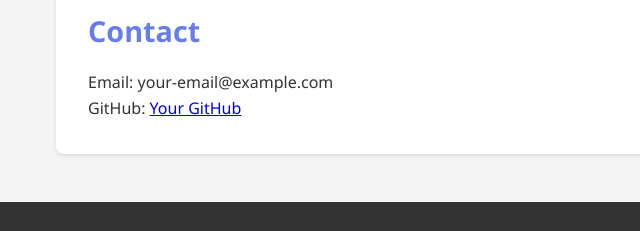
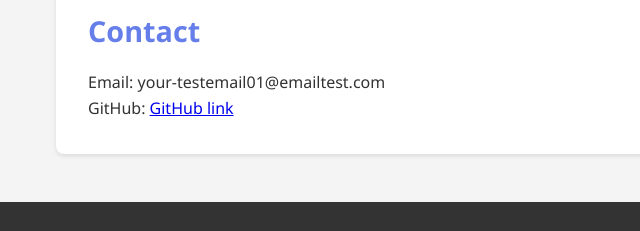
Before and after one commit to iamsubhamsarkar/portfolio, a plain HTML site: page index.html in a window 1280 px wide. Shown: the part 1221-1452 px from the top of the page, 0-640 px from the left. Drawn offline with Linux system fonts and the light colour scheme.

Commit message:
Test Changes in footer

```diff
--- a/index.html
+++ b/index.html
@@ -52,8 +52,8 @@
 
         <section id="contact">
             <h2>Contact</h2>
-            <p>Email: your-email@example.com</p>
-            <p>GitHub: <a href="#">Your GitHub</a></p>
+            <p>Email: your-testemail01@emailtest.com</p>
+            <p>GitHub: <a href="#">GitHub link</a></p>
         </section>
     </main>
 
```
